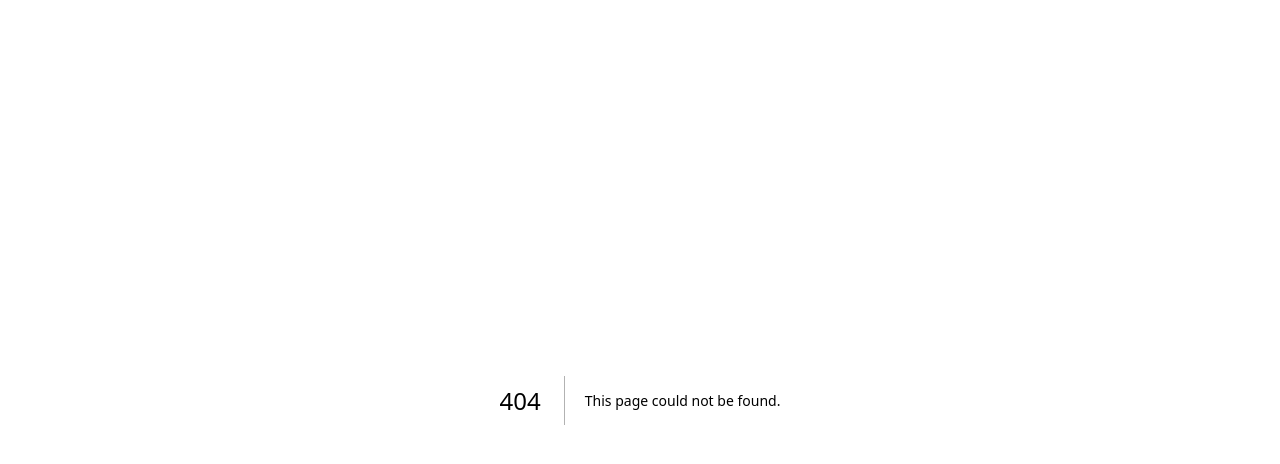
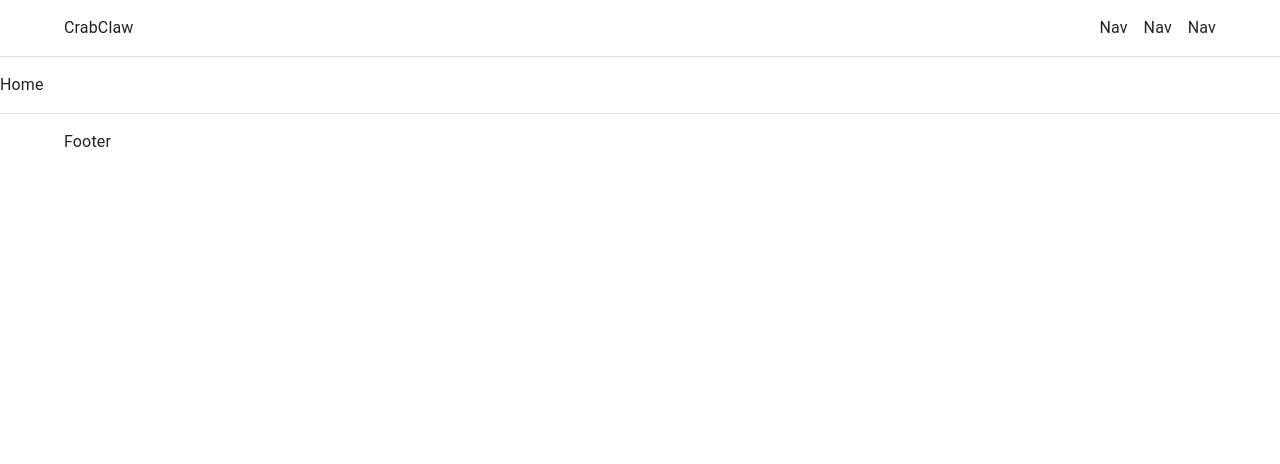
Before and after one commit to aish1550/crabclaw-website, a Next.js app: page /Home in a window 1280 px wide. Before the commit this address had no page. Shown: the top 464 px of the page. Built offline with nearby package versions, Linux system fonts and the light colour scheme.

Commit message:
First draft of page structure

```diff
--- a/package.json
+++ b/package.json
@@ -9,6 +9,9 @@
     "lint": "next lint"
   },
   "dependencies": {
+    "@emotion/react": "^11.11.1",
+    "@emotion/styled": "^11.11.0",
+    "@mui/material": "^5.13.5",
     "@types/node": "20.2.6",
     "@types/react": "18.2.10",
     "@types/react-dom": "18.2.4",
--- /dev/null
+++ b/src/components/Footer/Footer.tsx
@@ -0,0 +1,17 @@
+import React from "react";
+import { Container, Divider, Typography, ContainerProps } from "@mui/material";
+
+type footer = ContainerProps;
+
+export default function Footer(props: ContainerProps) {
+  return (
+    <footer>
+      <Container maxWidth={false} disableGutters>
+        <Divider />
+        <Container {...props}>
+          <Typography>Footer</Typography>
+        </Container>
+      </Container>
+    </footer>
+  );
+}
--- /dev/null
+++ b/src/components/Footer/index.ts
@@ -0,0 +1,2 @@
+export { default } from "./Footer";
+export * from "./Footer";
--- /dev/null
+++ b/src/components/TopBar/TopBar.tsx
@@ -0,0 +1,40 @@
+import {
+  Container,
+  Typography,
+  Box,
+  Stack,
+  Grid,
+  Divider,
+  ContainerProps,
+} from "@mui/material";
+import React from "react";
+
+type TopBar = ContainerProps;
+
+export default function TopBar(props: TopBar) {
+  return (
+    <header>
+      <Container maxWidth={false} disableGutters>
+        <Container {...props}>
+          <Stack
+            direction={"row"}
+            alignItems={"center"}
+            justifyContent={"space-between"}
+          >
+            <Box id="logo">
+              <Typography>CrabClaw</Typography>
+            </Box>
+            <Box>
+              <Grid container spacing={2}>
+                <Grid item>Nav</Grid>
+                <Grid item>Nav</Grid>
+                <Grid item>Nav</Grid>
+              </Grid>
+            </Box>
+          </Stack>
+        </Container>
+        <Divider />
+      </Container>
+    </header>
+  );
+}
--- /dev/null
+++ b/src/components/TopBar/index.ts
@@ -0,0 +1,2 @@
+export { default } from "./TopBar";
+export * from "./TopBar";
--- /dev/null
+++ b/src/components/index.ts
@@ -0,0 +1,5 @@
+export { default as TopBar } from "./TopBar";
+export * from "./TopBar";
+
+export { default as Footer } from "./Footer";
+export * from "./Footer";
--- /dev/null
+++ b/src/pages/Home/index.tsx
@@ -0,0 +1,5 @@
+import React from "react";
+
+export default function Home() {
+  return <div>Home</div>;
+}
--- a/src/pages/_app.tsx
+++ b/src/pages/_app.tsx
@@ -1,6 +1,22 @@
-import "@/styles/globals.css";
+import { Footer, TopBar } from "@/components";
+import { createTheme, CssBaseline, ThemeProvider, Box } from "@mui/material";
 import type { AppProps } from "next/app";
 
+const theme = createTheme();
+
 export default function App({ Component, pageProps }: AppProps) {
-  return <Component {...pageProps} />;
+  return (
+    <ThemeProvider theme={theme}>
+      <CssBaseline />
+      <TopBar sx={{ py: 2 }} />
+
+      <main id="main-content">
+        <Box py={2} id="main-content-spacer">
+          <Component {...pageProps} />
+        </Box>
+      </main>
+
+      <Footer sx={{ py: 2 }} />
+    </ThemeProvider>
+  );
 }
--- a/src/pages/index.tsx
+++ b/src/pages/index.tsx
@@ -1,118 +1,21 @@
-import Image from "next/image";
-import { Inter } from "next/font/google";
-
-const inter = Inter({ subsets: ["latin"] });
+import { Container, Typography } from "@mui/material";
 
 export default function Home() {
   return (
-    <main
-      className={`flex min-h-screen flex-col items-center justify-between p-24 ${inter.className}`}
-    >
-      <div className="z-10 w-full max-w-5xl items-center justify-between font-mono text-sm lg:flex">
-        <p className="fixed left-0 top-0 flex w-full justify-center border-b border-gray-300 bg-gradient-to-b from-zinc-200 pb-6 pt-8 backdrop-blur-2xl dark:border-neutral-800 dark:bg-zinc-800/30 dark:from-inherit lg:static lg:w-auto  lg:rounded-xl lg:border lg:bg-gray-200 lg:p-4 lg:dark:bg-zinc-800/30">
-          Get started by editing&nbsp;
-          <code className="font-mono font-bold">src/pages/index.tsx</code>
-        </p>
-        <div className="fixed bottom-0 left-0 flex h-48 w-full items-end justify-center bg-gradient-to-t from-white via-white dark:from-black dark:via-black lg:static lg:h-auto lg:w-auto lg:bg-none">
-          <a
-            className="pointer-events-none flex place-items-center gap-2 p-8 lg:pointer-events-auto lg:p-0"
-            href="https://vercel.com?utm_source=create-next-app&utm_medium=default-template-tw&utm_campaign=create-next-app"
-            target="_blank"
-            rel="noopener noreferrer"
-          >
-            By{" "}
-            <Image
-              src="/vercel.svg"
-              alt="Vercel Logo"
-              className="dark:invert"
-              width={100}
-              height={24}
-              priority
-            />
-          </a>
-        </div>
-      </div>
-
-      <div className="relative flex place-items-center before:absolute before:h-[300px] before:w-[480px] before:-translate-x-1/2 before:rounded-full before:bg-gradient-radial before:from-white before:to-transparent before:blur-2xl before:content-[''] after:absolute after:-z-20 after:h-[180px] after:w-[240px] after:translate-x-1/3 after:bg-gradient-conic after:from-sky-200 after:via-blue-200 after:blur-2xl after:content-[''] before:dark:bg-gradient-to-br before:dark:from-transparent before:dark:to-blue-700/10 after:dark:from-sky-900 after:dark:via-[#0141ff]/40 before:lg:h-[360px]">
-        <Image
-          className="relative dark:drop-shadow-[0_0_0.3rem_#ffffff70] dark:invert"
-          src="/next.svg"
-          alt="Next.js Logo"
-          width={180}
-          height={37}
-          priority
-        />
-      </div>
-
-      <div className="mb-32 grid text-center lg:mb-0 lg:grid-cols-4 lg:text-left">
-        <a
-          href="https://nextjs.org/docs?utm_source=create-next-app&utm_medium=default-template-tw&utm_campaign=create-next-app"
-          className="group rounded-lg border border-transparent px-5 py-4 transition-colors hover:border-gray-300 hover:bg-gray-100 hover:dark:border-neutral-700 hover:dark:bg-neutral-800/30"
-          target="_blank"
-          rel="noopener noreferrer"
-        >
-          <h2 className={`mb-3 text-2xl font-semibold`}>
-            Docs{" "}
-            <span className="inline-block transition-transform group-hover:translate-x-1 motion-reduce:transform-none">
-              -&gt;
-            </span>
-          </h2>
-          <p className={`m-0 max-w-[30ch] text-sm opacity-50`}>
-            Find in-depth information about Next.js features and API.
-          </p>
-        </a>
-
-        <a
-          href="https://nextjs.org/learn?utm_source=create-next-app&utm_medium=default-template-tw&utm_campaign=create-next-app"
-          className="group rounded-lg border border-transparent px-5 py-4 transition-colors hover:border-gray-300 hover:bg-gray-100 hover:dark:border-neutral-700 hover:dark:bg-neutral-800/30"
-          target="_blank"
-          rel="noopener noreferrer"
-        >
-          <h2 className={`mb-3 text-2xl font-semibold`}>
-            Learn{" "}
-            <span className="inline-block transition-transform group-hover:translate-x-1 motion-reduce:transform-none">
-              -&gt;
-            </span>
-          </h2>
-          <p className={`m-0 max-w-[30ch] text-sm opacity-50`}>
-            Learn about Next.js in an interactive course with&nbsp;quizzes!
-          </p>
-        </a>
-
-        <a
-          href="https://vercel.com/templates?framework=next.js&utm_source=create-next-app&utm_medium=default-template-tw&utm_campaign=create-next-app"
-          className="group rounded-lg border border-transparent px-5 py-4 transition-colors hover:border-gray-300 hover:bg-gray-100 hover:dark:border-neutral-700 hover:dark:bg-neutral-800/30"
-          target="_blank"
-          rel="noopener noreferrer"
-        >
-          <h2 className={`mb-3 text-2xl font-semibold`}>
-            Templates{" "}
-            <span className="inline-block transition-transform group-hover:translate-x-1 motion-reduce:transform-none">
-              -&gt;
-            </span>
-          </h2>
-          <p className={`m-0 max-w-[30ch] text-sm opacity-50`}>
-            Discover and deploy boilerplate example Next.js&nbsp;projects.
-          </p>
-        </a>
-
-        <a
-          href="https://vercel.com/new?utm_source=create-next-app&utm_medium=default-template-tw&utm_campaign=create-next-app"
-          className="group rounded-lg border border-transparent px-5 py-4 transition-colors hover:border-gray-300 hover:bg-gray-100 hover:dark:border-neutral-700 hover:dark:bg-neutral-800/30"
-          target="_blank"
-          rel="noopener noreferrer"
-        >
-          <h2 className={`mb-3 text-2xl font-semibold`}>
-            Deploy{" "}
-            <span className="inline-block transition-transform group-hover:translate-x-1 motion-reduce:transform-none">
-              -&gt;
-            </span>
-          </h2>
-          <p className={`m-0 max-w-[30ch] text-sm opacity-50`}>
-            Instantly deploy your Next.js site to a shareable URL with Vercel.
-          </p>
-        </a>
-      </div>
-    </main>
+    <>
+      <Container>
+        <Typography variant="h1" gutterBottom>
+          Header
+        </Typography>
+        <Typography gutterBottom>
+          Ex reprehenderit ullamco veniam veniam minim aliquip ipsum culpa ad
+          minim ea nostrud ex. Sint nisi minim occaecat sit nostrud velit
+          eiusmod id nulla. Lorem mollit excepteur exercitation aliquip anim
+          velit nostrud culpa dolor voluptate. Incididunt magna dolore duis
+          cillum sit consequat aliquip quis esse. Elit amet nulla aliqua nostrud
+          Lorem aute amet quis magna. Quis amet velit velit pariatur.
+        </Typography>
+      </Container>
+    </>
   );
 }
--- a/src/styles/globals.css
+++ /dev/null
@@ -1,27 +0,0 @@
-@tailwind base;
-@tailwind components;
-@tailwind utilities;
-
-:root {
-  --foreground-rgb: 0, 0, 0;
-  --background-start-rgb: 214, 219, 220;
-  --background-end-rgb: 255, 255, 255;
-}
-
-@media (prefers-color-scheme: dark) {
-  :root {
-    --foreground-rgb: 255, 255, 255;
-    --background-start-rgb: 0, 0, 0;
-    --background-end-rgb: 0, 0, 0;
-  }
-}
-
-body {
-  color: rgb(var(--foreground-rgb));
-  background: linear-gradient(
-      to bottom,
-      transparent,
-      rgb(var(--background-end-rgb))
-    )
-    rgb(var(--background-start-rgb));
-}
```
Also changed, not shown: 1 other file (tests, documents, lock files or other folders).
